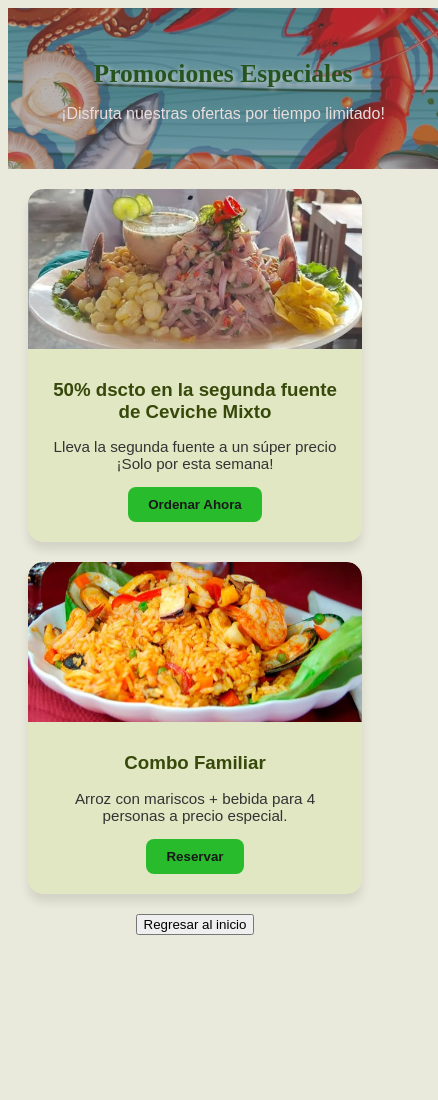
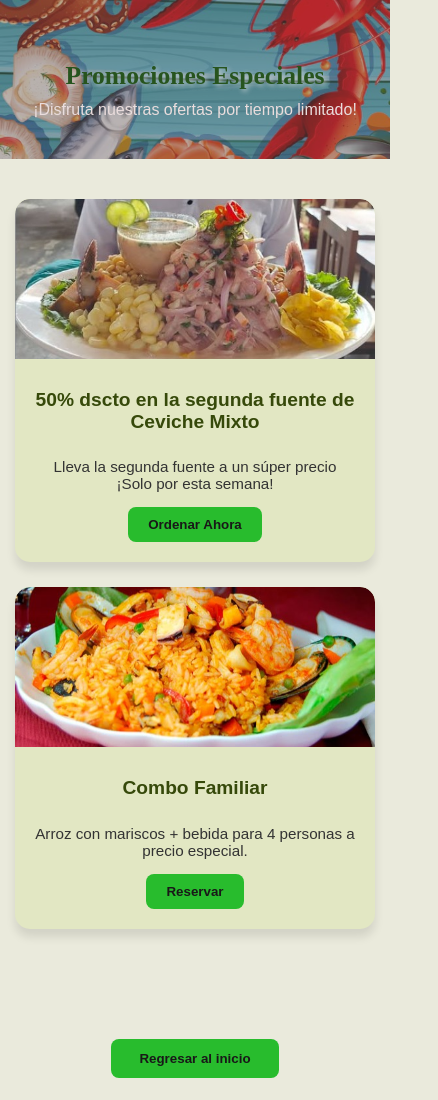
Before and after one commit to cuevalachosalexandra-ui/MI-CHE-LIMON-, a plain HTML site: page promociones.html in a window 390 px wide. Shown: the whole page, 438 px wide, since content can reach past the window. Before the commit the page ends 943 px from the top, so only its background shows below. Drawn offline with Linux system fonts and the light colour scheme.

Commit message:
Update promociones.html

```diff
--- a/promociones.html
+++ b/promociones.html
@@ -1,75 +1,93 @@
 <!DOCTYPE html>
 <html lang="es">
 <head>
-  <meta charset="UTF-8">
+  <meta charset="UTF-8" />
+  <meta name="viewport" content="width=device-width, initial-scale=1" />
   <title>Promociones - Mi Restaurante</title>
   <style>
+    /* Reset y base */
+    * {
+      box-sizing: border-box;
+    }
     body {
       font-family: 'Dancing Script', cursive;
+      margin: 0;
       padding: 0;
       background: #eaeadc;
       color: #333;
+      overflow-x: hidden;
       text-align: center;
     }
 
+    /* Fondo promociones */
     .promociones {
-  background: url('img/promociones.jpg') center/cover no-repeat;
+      position: relative;
       width: 100vw;
-  text-align: center;
+      background-image: url('img/promociones.jpg');
+      background-position: center center;
+      background-repeat: no-repeat;
+      background-size: 100%;
+      overflow: hidden;
       margin: 0;
-  padding: 2px 100px;
-  position: relative;
-  overflow: hidden;
+      padding: 0;
     }
 
-/*semitransparente*/
+    /* Overlay semitransparente */
     .promociones::before {
       content: "";
       position: absolute;
       inset: 0;
       background: rgba(98, 84, 84, 0.45);
-  border-radius: inherit;
       z-index: 0;
     }
 
-/* Contenido por encima del overlay */
-.promociones h1,
-.promociones p {
+    /* Contenedor centrado con max ancho */
+    .promociones-contenido {
       position: relative;
+      z-index: 1;
+      max-width: 1200px;
+      margin: 0 auto;
+      padding: 40px 20px;
       text-align: center;
     }
-.promociones h1 {
+
+    .promociones-contenido h1 {
+      font-family: 'Times New Roman', Times, serif;
       font-size: 2.5rem;
       color: #27541e;
       margin-bottom: 10px;
-  text-align: center;
-  font-family: 'Times New Roman', Times, serif;
       text-shadow: 2px 2px 5px rgba(236, 232, 232, 0.7);
     }
-.promociones p {
+
+    .promociones-contenido p {
+      font-family: Arial, Helvetica, sans-serif;
       font-size: 1.1rem;
       color: #eadddd;
-  text-align: center;
       text-shadow: #333;
-  font-family: Arial, Helvetica, sans-serif;
+      margin: 0;
     }
 
-/* tarjetas */
+    /* Contenedor tarjetas */
     .contenedor {
+      max-width: 1200px;
+      margin: 40px auto;
       display: grid;
       grid-template-columns: repeat(auto-fit, minmax(280px, 1fr));
-      gap: 50px;
-      padding: 50px;
+      gap: 40px;
+      padding: 0 20px 50px;
     }
 
+    /* Tarjetas */
     .promo-card {
       background: rgb(226, 231, 195);
       border-radius: 15px;
       box-shadow: 0 8px 10px rgba(0,0,0,0.1);
       overflow: hidden;
       transition: transform 0.3s ease, box-shadow 0.3s ease;
-      height: auto;
       font-family: Arial, Helvetica, sans-serif;
+      display: flex;
+      flex-direction: column;
+      height: 100%;
     }
 
     .promo-card:hover {
@@ -85,19 +103,26 @@ body {
       border-top-right-radius: 15px;
       display: block;
     }
+
     .promo-card .contenido {
       padding: 20px;
       text-align: center;
+      flex-grow: 1;
+      display: flex;
+      flex-direction: column;
+      justify-content: space-between;
     }
 
     .promo-card h3 {
       margin: 10px 0;
       color: #36490a;
+      font-size: 1.2rem;
     }
 
     .promo-card p {
       font-size: 0.95rem;
       margin-bottom: 15px;
+      flex-grow: 1;
     }
 
     .promo-card button {
@@ -108,13 +133,35 @@ body {
       border-radius: 8px;
       cursor: pointer;
       font-weight: bold;
-      transition:  0.3s;
+      transition: 0.3s;
+      align-self: center;
     }
 
     .promo-card button:hover {
       background: #4cac1c;
     }
 
+    /* Botón regresar */
+    .btn-regresar {
+      background: #28bc2d;
+      color: rgb(25, 24, 24);
+      border: none;
+      padding: 12px 28px;
+      border-radius: 8px;
+      cursor: pointer;
+      font-weight: bold;
+      margin: 30px auto 60px;
+      display: inline-block;
+      font-family: Arial, Helvetica, sans-serif;
+      transition: 0.3s ease;
+      text-decoration: none;
+    }
+
+    .btn-regresar:hover {
+      background: #4cac1c;
+    }
+
+    /* Enlaces genéricos */
     a {
       display: inline-block;
       background: #28c333;
@@ -132,68 +179,57 @@ a:hover {
       transform: scale(1.05);
     }
 
-/* Tablets*/
+    /* Responsive */
+
     @media (max-width: 992px) {
-  .promociones {
-    padding: 40px 60px;
-  }
-
-  .promociones h1 {
+      .promociones-contenido h1 {
         font-size: 2rem;
       }
-}
-
-/* Celulares grandes */
-@media (max-width: 768px) {
-  .promociones {
-    padding: 40px 30px;
-  }
-
-  .promociones h1 {
-    font-size: 1.8rem;
-  }
-
-  .promociones p {
+      .promociones-contenido p {
         font-size: 1rem;
       }
     }
 
-/* Celulares*/
-@media (max-width: 480px) {
-  .promociones {
-    padding: 30px 20px;
+    @media (max-width: 768px) {
+      .promociones-contenido h1 {
+        font-size: 1.8rem;
+      }
+      .promociones-contenido p {
+        font-size: 1rem;
+      }
     }
 
-  .promociones h1 {
+    @media (max-width: 480px) {
+      .promociones-contenido h1 {
         font-size: 1.6rem;
       }
 
       .contenedor {
-    gap: 20px;
-    padding: 20px;
+        grid-template-columns: 1fr;
+        padding: 0 15px 40px;
+        gap: 25px;
       }
 
       .promo-card img {
         height: 160px;
       }
     }
-
   </style>
 </head>
 <body>
 
   <header>
     <section class="promociones">
+      <div class="promociones-contenido">
         <h1>Promociones Especiales</h1>
         <p>¡Disfruta nuestras ofertas por tiempo limitado!</p>
+      </div>
     </section>
   </header>
 
-  <!-- 🔹 SECCIÓN PRINCIPAL DE PROMOCIONES -->
-
   <main class="contenedor">
     <div class="promo-card">
-      <img src="img/cevichemixto.jpg" alt="Ceviche promocional">
+      <img src="img/cevichemixto.jpg" alt="Ceviche promocional" />
       <div class="contenido">
         <h3>50% dscto en la segunda fuente de Ceviche Mixto</h3>
         <p>Lleva la segunda fuente a un súper precio ¡Solo por esta semana!</p>
@@ -202,7 +238,7 @@ a:hover {
     </div>
 
     <div class="promo-card">
-      <img src="img/arroz.jpg" alt="Arroz con mariscos">
+      <img src="img/arroz.jpg" alt="Arroz con mariscos" />
       <div class="contenido">
         <h3>Combo Familiar</h3>
         <p>Arroz con mariscos + bebida para 4 personas a precio especial.</p>
@@ -211,7 +247,9 @@ a:hover {
     </div>
   </main>
 
-   <button onclick="location.href='index.html'">Regresar al inicio</button>
+  <button class="btn-regresar" onclick="location.href='index.html'">Regresar al inicio</button>
 
 </body>
 </html>
+
+</html>
```
Lines whose indentation alone changed are shown as unchanged.
